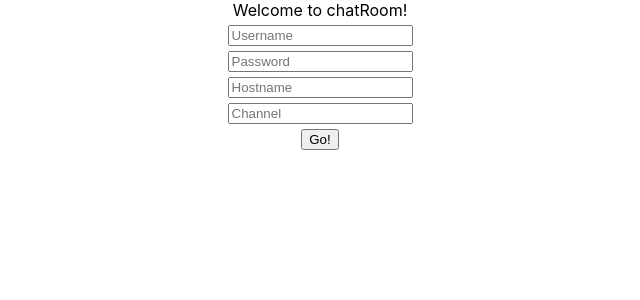
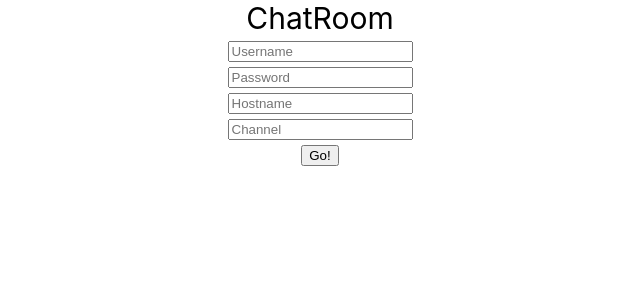
Before and after one commit to jakkso/chat_room, a React (Create React App) app: page / in a window 1280 px wide. Shown: the top 300 px of the page, without its empty margins (320-960 px from the left). Built offline with nearby package versions, Linux system fonts and the light colour scheme.

Commit message:
Added titlebar that changes based on which view the user is in.

```diff
--- a/src/login/login.js
+++ b/src/login/login.js
@@ -13,9 +13,6 @@ export function LoginView(props) {
   const {username, password, hostname, channel} = state;
   return(
     <div id="login-container">
-      <div className="title">
-        Welcome to chatRoom!
-      </div>
       <form id="login-form">
         <input type="text" placeholder="Username" onChange={onChange} value={username} id="username"/>
         <input type="password" placeholder="Password" onChange={onChange} value={password} id="password"/>
--- a/src/main/main.js
+++ b/src/main/main.js
@@ -1,9 +1,10 @@
 import mqtt from 'mqtt';
 import React from 'react';
 
-import {MsgWindow} from '../messageWindow/msgWindow';
 import Input from "../chatInput/chatInput";
 import {LoginView} from "../login/login";
+import {MsgWindow} from '../messageWindow/msgWindow';
+import {TitleBar} from "../titleBar/titleBar";
 
 
 export class Main extends React.Component {
@@ -252,23 +253,26 @@ export class Main extends React.Component {
   render() {
     const state = this.state;
     let input;
+    let titleBar;
     if (state.isConnected) {
       input = <Input
         onChange={this.handleTextInput}
         onSubmit={this.handleTextSubmit}
         text={state.text}
         disconnect={this.logout}
-      />
+      />;
+      titleBar = <TitleBar text={this.state.channel}/>
     } else {
       input = <LoginView
         onChange={this.onCredChange}
         onSubmit={this.login}
         state={this.state}
-      />
-
+      />;
+      titleBar = <TitleBar text={"chatRoom"}/>
     }
     return (
       <div>
+        {titleBar}
         <MsgWindow messages={state.messages} lastUsername={state.lastUsername}/>
         {input}
       </div>
--- /dev/null
+++ b/src/titleBar/titleBar.css
@@ -0,0 +1,5 @@
+.title-bar {
+  text-align: center;
+  font-size: 30px;
+  text-transform: capitalize;
+}
--- /dev/null
+++ b/src/titleBar/titleBar.js
@@ -0,0 +1,11 @@
+import React from 'react';
+import './titleBar.css'
+
+export function TitleBar(props) {
+  const {text} = props;
+  return(
+    <div className={"title-bar"}>
+      {text}
+    </div>
+  )
+}
```
